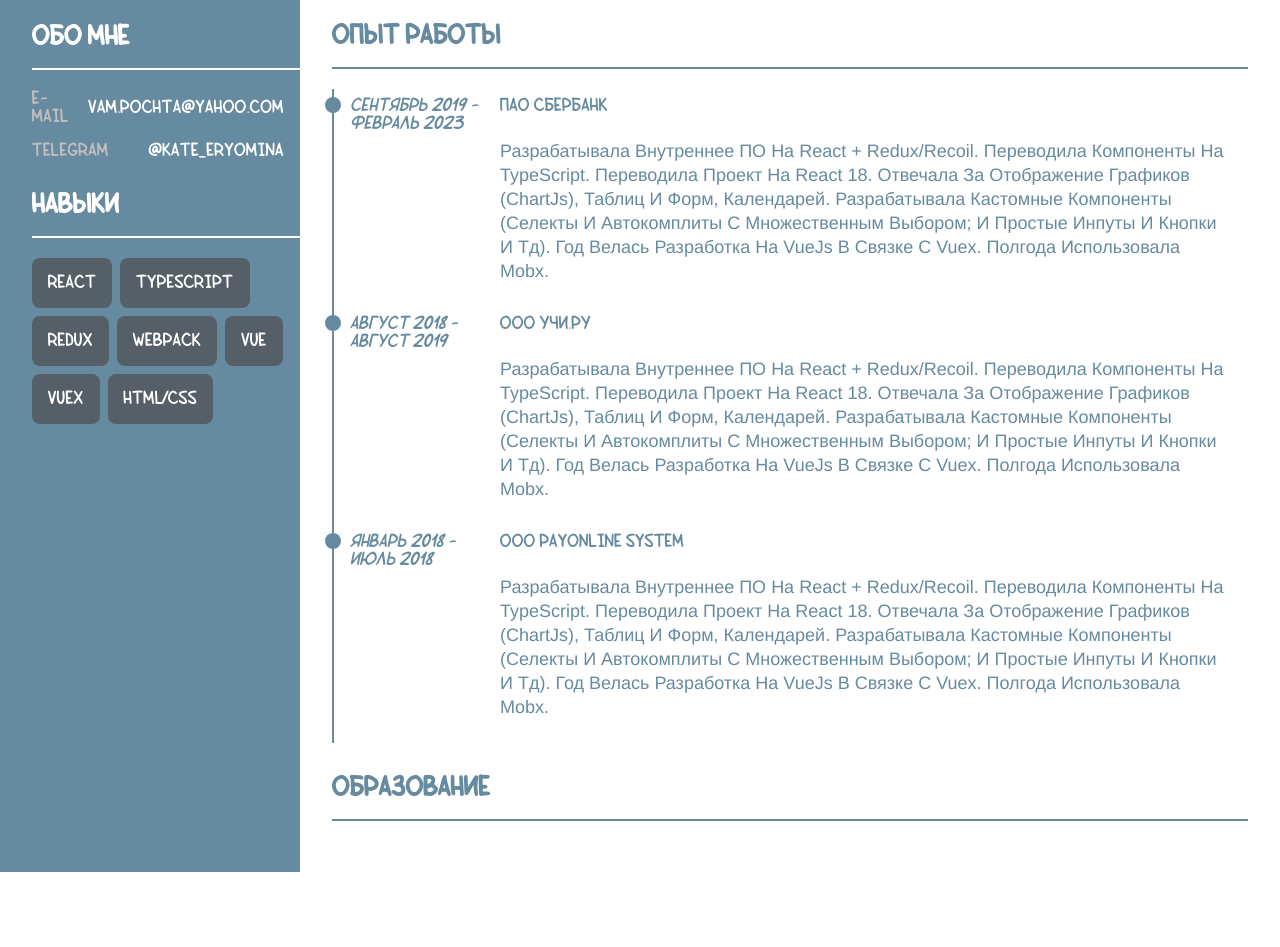
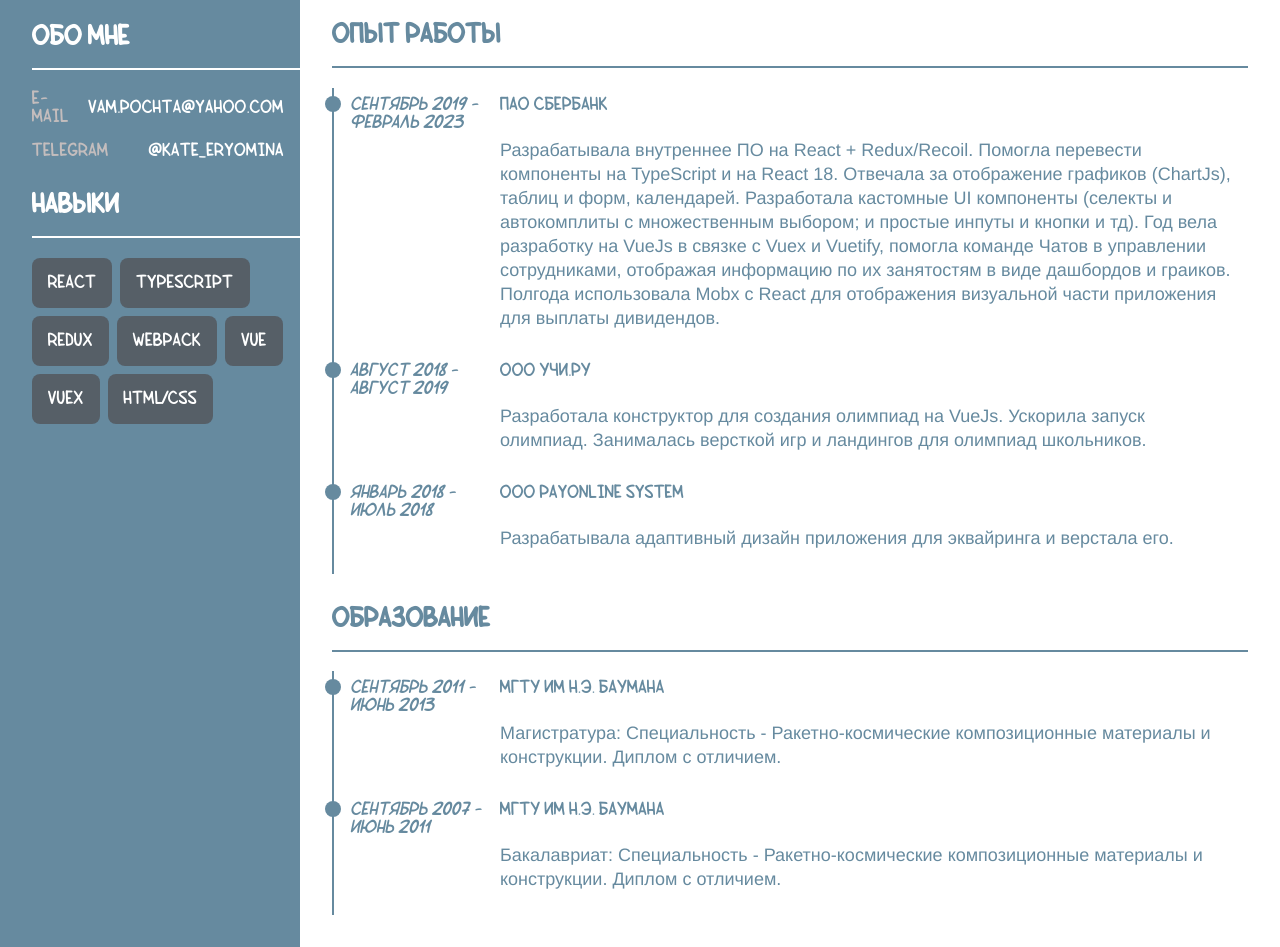
Before and after one commit to Kate9090/cv, a React (Create React App) app: page / in a window 1280 px wide. Shown: the part 240-1187 px from the top of the page. Before the commit the page ends 1112 px from the top, so only its background shows below. Built offline with nearby package versions, Linux system fonts and the light colour scheme.

Commit message:
adds education section

```diff
--- a/src/Right/Right.jsx
+++ b/src/Right/Right.jsx
@@ -23,11 +23,11 @@ const RightContent = () => {
 						</div>
 						<p className={styles.Right__Description}>
 							Разрабатывала внутреннее ПО на React + Redux/Recoil.
-							Переводила компоненты на TypeScript.
-							Переводила проект на React 18.
+							Помогла перевести компоненты на TypeScript и на React 18.
 							Отвечала за отображение графиков (ChartJs), таблиц и форм, календарей.
-							Разрабатывала кастомные компоненты (селекты и автокомплиты с множественным выбором; и простые инпуты и кнопки и тд).
-							Год велась разработка на VueJs в связке с Vuex. Полгода использовала Mobx.
+							Разработала кастомные UI компоненты (селекты и автокомплиты с множественным выбором; и простые инпуты и кнопки и тд).
+							Год вела разработку на VueJs в связке с Vuex и Vuetify, помогла команде Чатов в управлении сотрудниками, отображая информацию по их занятостям в виде дашбордов и граиков.
+							Полгода использовала Mobx с React для отображения визуальной части приложения для выплаты дивидендов.
 						</p>
 					</div>
 				</div>
@@ -40,12 +40,9 @@ const RightContent = () => {
 							ООО Учи.ру
 						</div>
 						<p className={styles.Right__Description}>
-							Разрабатывала внутреннее ПО на React + Redux/Recoil.
-							Переводила компоненты на TypeScript.
-							Переводила проект на React 18.
-							Отвечала за отображение графиков (ChartJs), таблиц и форм, календарей.
-							Разрабатывала кастомные компоненты (селекты и автокомплиты с множественным выбором; и простые инпуты и кнопки и тд).
-							Год велась разработка на VueJs в связке с Vuex. Полгода использовала Mobx.
+							Разработала конструктор для создания олимпиад на VueJs.
+							 Ускорила запуск олимпиад.
+							 Занималась версткой игр и ландингов для олимпиад школьников.
 						</p>
 					</div>
 				</div>
@@ -58,12 +55,7 @@ const RightContent = () => {
 							ООО PayOnline System
 						</div>
 						<p className={styles.Right__Description}>
-							Разрабатывала внутреннее ПО на React + Redux/Recoil.
-							Переводила компоненты на TypeScript.
-							Переводила проект на React 18.
-							Отвечала за отображение графиков (ChartJs), таблиц и форм, календарей.
-							Разрабатывала кастомные компоненты (селекты и автокомплиты с множественным выбором; и простые инпуты и кнопки и тд).
-							Год велась разработка на VueJs в связке с Vuex. Полгода использовала Mobx.
+							Разрабатывала адаптивный дизайн приложения для эквайринга и верстала его.
 						</p>
 					</div>
 				</div>
@@ -72,6 +64,34 @@ const RightContent = () => {
 
 			<section className={styles.Right__EducationWrapper}>
 				<h1 className={styles.Right__Title}>Образование</h1>
+
+				<div className={styles.Right__ExpirienceWrapper}>
+					<div className={styles.Right__Period}>
+					Сентябрь 2011 - Июнь 2013
+					</div>
+					<div className={styles.Right__DescriptionWtapper}>
+						<div className={styles.Right__Organization}>
+							МГТУ им Н.Э. Баумана
+						</div>
+						<p className={styles.Right__Description}>
+							Магистратура: Специальность -  Ракетно-космические композиционные материалы и конструкции. Диплом с отличием.
+						</p>
+					</div>
+				</div>
+
+				<div className={styles.Right__ExpirienceWrapper}>
+					<div className={styles.Right__Period}>
+						Сентябрь 2007 - Июнь 2011
+					</div>
+					<div className={styles.Right__DescriptionWtapper}>
+						<div className={styles.Right__Organization}>
+							МГТУ им Н.Э. Баумана
+						</div>
+						<p className={styles.Right__Description}>
+						Бакалавриат: Специальность - Ракетно-космические композиционные материалы и конструкции. Диплом с отличием.
+						</p>
+					</div>
+				</div>
 			</section>
 		</div>
 	)
--- a/src/Right/Right.module.scss
+++ b/src/Right/Right.module.scss
@@ -5,6 +5,8 @@
 
 
 	&__Name {
+		font-family: 'Franklin Gothic Medium', 'Arial Narrow', Arial, sans-serif;
+
 		margin: 0;
 		margin-top: 16px;
 
@@ -45,6 +47,7 @@
 
 	&__Period {
 		min-width: 150px;
+		width: 150px;
 		font-style: italic;
 	}
 
@@ -61,7 +64,7 @@
 
 		font-size: 18px;
 		line-height: 24px;
-		text-transform: capitalize;
+		text-transform: inherit;
 	}
 
 	&__EducationWrapper {
```
